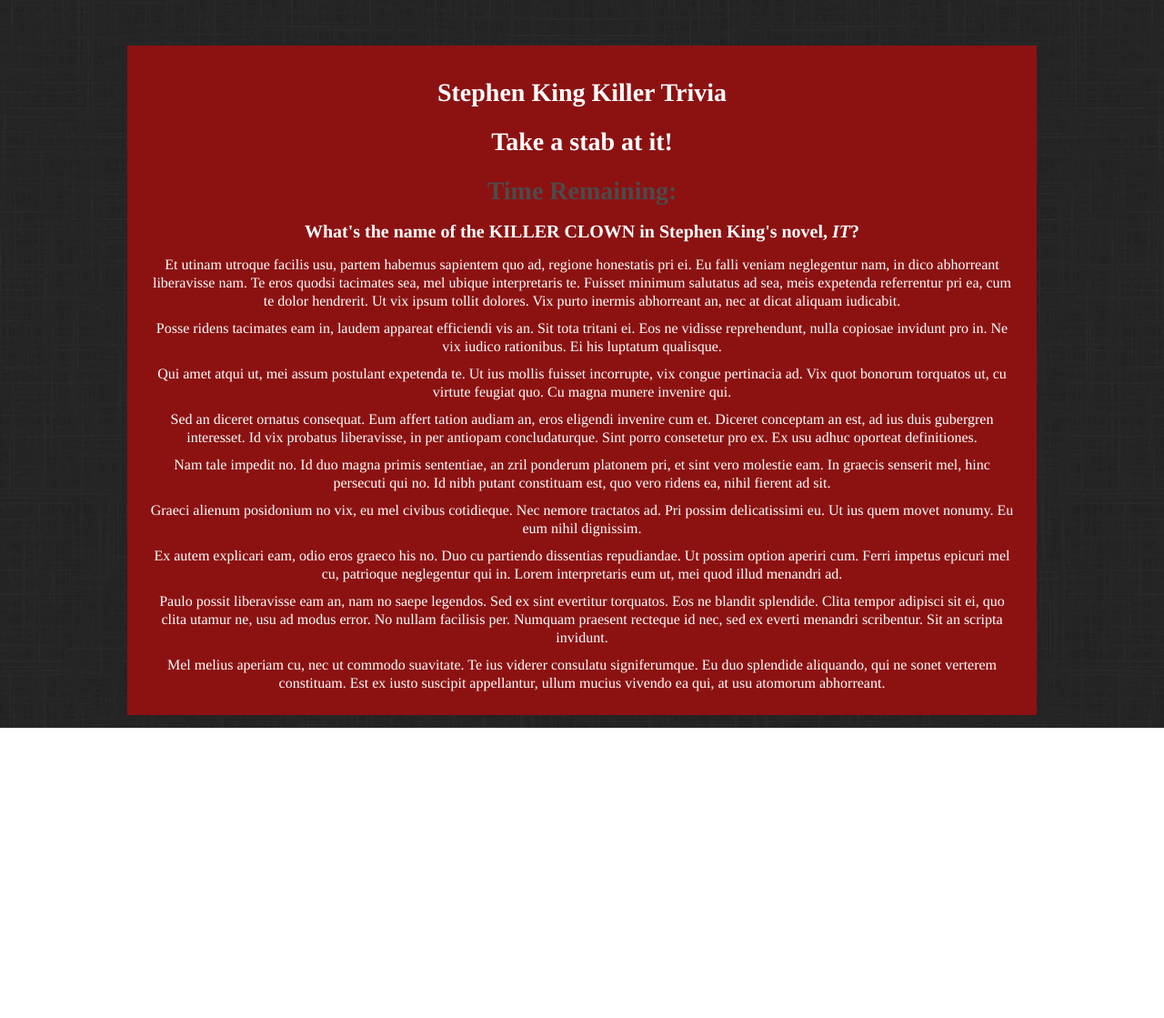
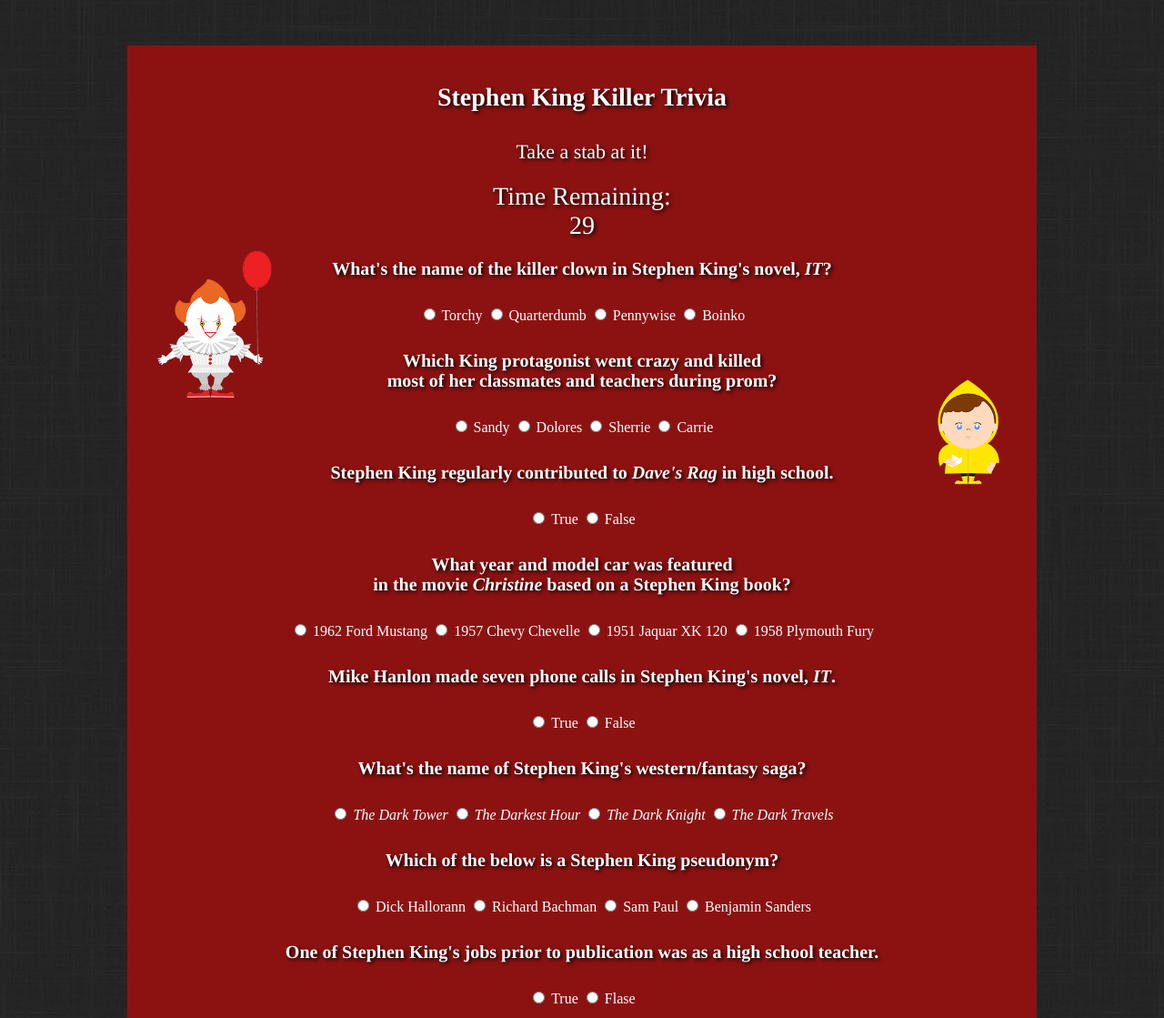
Before and after one commit to wbwelch/TriviaGame, a plain HTML site: page index.html in a window 1280 px wide. Shown: the top 1119 px of the page at 91% size. Before the commit the page ends 800 px from the top, so only its background shows below. Drawn offline with nearby package versions, Linux system fonts and the light colour scheme.

Commit message:
Questions finished, georgie and penny added

```diff
--- a/assets/css/style.css
+++ b/assets/css/style.css
@@ -17,6 +17,7 @@ body {
 	width: 100%;
 	position: absolute;
 	height: auto;
+	color: white;
 }
 
 /*
@@ -27,7 +28,13 @@ body {
 h1,
 h2,
 h3,
-h4 {
+h4,
+p {
+  	text-shadow: 2px 2px 4px #000;
+	position: relative;
+	z-index: 2;
+}
+h1 {
 	font: 700 28px/34px Times, "Times New Roman", serif;
 	padding: 5px;
 	text-align: center;
@@ -35,17 +42,27 @@ h4 {
 h1 {
 	color: white;
 	margin: 10px 5px;
+	text-align: center;
+	padding: 10px;
 }
 h2 {
-	font: 700 22px/26px;
+
+	color: white;
+	font: 300 22px/26px Times, "Times New Roman", serif;
+	text-align: center;
+	padding: 10px;
 }
 h3 {
-	color: #4D4B4B;
-	font: 700 18px/22px;
+	color: white;
+	font: 300 28px/32px Times, "Times New Roman", serif;
+	text-align: center;
+	padding: 10px;
 }
 h4 {
 	color: white;
-	font-size: 20px;
+	font: 700 20px/22px Times, "Times New Roman", serif;
+	padding: 10px;
+	text-align: center;
 }
 p {
 	color: white;
@@ -57,11 +74,26 @@ em {
 	font-style: italic;
 }
 
+
 /*
  ========================================
   Grid
   ========================================
 */
+img {
+	display: inline-block;
+	width: 15%;
+	height: auto;
+	z-index: 1;
+}
+#penny {
+	position: absolute;
+}
+#georgie {
+	position: absolute;
+	right: 0;
+}
+
 #start-button {
 	display: block;
 	margin: 20px auto;
@@ -77,8 +109,16 @@ em {
 	height: suto;
 	top: 50px;
 	padding: 20px;
+	margin-bottom: 50px;
 }
-
+.answer-boxes {
+	position: relative;
+	display: block;
+	margin: 10px auto;
+	text-align: center;
+	padding: 10px;
+	z-index: 2;
+}
 /*
 ========================================
  Images
--- a/assets/javascript/app.js
+++ b/assets/javascript/app.js
@@ -5,7 +5,6 @@ $(document).ready(function() {
  	$("#welcome-screen").hide();
 	$("#result-screen").hide();
 
-
-
+	$("#countdown").text("29");
 
 }); //end of ready function
--- a/index.html
+++ b/index.html
@@ -27,28 +27,78 @@
 	<div id="game-screen" class="container">
 
 		<h1>Stephen King Killer Trivia</h1>
-		<h1>Take a stab at it!</h1>
+		<h2>Take a stab at it!</h2>
 		<h3>Time Remaining: <div id="countdown"></div></h3>
 
-		<h4>What's the name of the KILLER CLOWN in Stephen King's novel, <em>IT</em>?</h4>
+		<img id="penny" src="assets/images/penny.png" alt="Pennywise the clown.">
 
-		<p>Et utinam utroque facilis usu, partem habemus sapientem quo ad, regione honestatis pri ei. Eu falli veniam neglegentur nam, in dico abhorreant liberavisse nam. Te eros quodsi tacimates sea, mel ubique interpretaris te. Fuisset minimum salutatus ad sea, meis expetenda referrentur pri ea, cum te dolor hendrerit. Ut vix ipsum tollit dolores. Vix purto inermis abhorreant an, nec at dicat aliquam iudicabit.</p>
+		<div id=first-question><h4>What's the name of the killer clown in Stephen King's novel, <em>IT</em>?</h4>
 
-		<p>Posse ridens tacimates eam in, laudem appareat efficiendi vis an. Sit tota tritani ei. Eos ne vidisse reprehendunt, nulla copiosae invidunt pro in. Ne vix iudico rationibus. Ei his luptatum qualisque.</p>
+			<div class="answer-boxes">
+				<input type="radio" class="radio-button"> Torchy
+				<input type="radio" class="radio-bitton"> Quarterdumb
+				<input type="radio" class="radio-bitton"> Pennywise
+				<input type="radio" class="radio-bitton"> Boinko
+			</div></div>
 
-		<p>Qui amet atqui ut, mei assum postulant expetenda te. Ut ius mollis fuisset incorrupte, vix congue pertinacia ad. Vix quot bonorum torquatos ut, cu virtute feugiat quo. Cu magna munere invenire qui.</p>
+		<img id="georgie" src="assets/images/georgie.png" alt="Georgie from 'It'">
 
-		<p>Sed an diceret ornatus consequat. Eum affert tation audiam an, eros eligendi invenire cum et. Diceret conceptam an est, ad ius duis gubergren interesset. Id vix probatus liberavisse, in per antiopam concludaturque. Sint porro consetetur pro ex. Ex usu adhuc oporteat definitiones.</p>
+		<h4>Which King protagonist went crazy and killed<br> most of her classmates and teachers during prom?</h4>
 
-		<p>Nam tale impedit no. Id duo magna primis sententiae, an zril ponderum platonem pri, et sint vero molestie eam. In graecis senserit mel, hinc persecuti qui no. Id nibh putant constituam est, quo vero ridens ea, nihil fierent ad sit.</p>
+		<div class="answer-boxes">
+			<input type="radio" class="radio-button"> Sandy
+			<input type="radio" class="radio-bitton"> Dolores
+			<input type="radio" class="radio-bitton"> Sherrie
+			<input type="radio" class="radio-bitton"> Carrie
+			</div>
 
-		<p>Graeci alienum posidonium no vix, eu mel civibus cotidieque. Nec nemore tractatos ad. Pri possim delicatissimi eu. Ut ius quem movet nonumy. Eu eum nihil dignissim.</p>
+		<h4>Stephen King regularly contributed to <em>Dave's Rag</em> in high school.</h4>
 
-		<p>Ex autem explicari eam, odio eros graeco his no. Duo cu partiendo dissentias repudiandae. Ut possim option aperiri cum. Ferri impetus epicuri mel cu, patrioque neglegentur qui in. Lorem interpretaris eum ut, mei quod illud menandri ad.</p>
+		<div class="answer-boxes">
+			<input type="radio" class="radio-button"> True
+			<input type="radio" class="radio-bitton"> False
+			</div>
 
-		<p>Paulo possit liberavisse eam an, nam no saepe legendos. Sed ex sint evertitur torquatos. Eos ne blandit splendide. Clita tempor adipisci sit ei, quo clita utamur ne, usu ad modus error. No nullam facilisis per. Numquam praesent recteque id nec, sed ex everti menandri scribentur. Sit an scripta invidunt.</p>
+		<h4>What year and model car was featured <br>in the movie <em>Christine</em> based on a Stephen King book?</h4>
 
-		<p>Mel melius aperiam cu, nec ut commodo suavitate. Te ius viderer consulatu signiferumque. Eu duo splendide aliquando, qui ne sonet verterem constituam. Est ex iusto suscipit appellantur, ullum mucius vivendo ea qui, at usu atomorum abhorreant.</p>
+		<div class="answer-boxes">
+			<input type="radio" class="radio-button"> 1962 Ford Mustang
+			<input type="radio" class="radio-bitton"> 1957 Chevy Chevelle
+			<input type="radio" class="radio-bitton"> 1951 Jaquar XK 120
+			<input type="radio" class="radio-bitton"> 1958 Plymouth Fury
+			</div>
+
+		<h4>Mike Hanlon made seven phone calls in Stephen King's novel, <em>IT</em>.</h4>
+
+		<div class="answer-boxes">
+			<input type="radio" class="radio-button"> True
+			<input type="radio" class="radio-bitton"> False
+		</div>
+
+		<h4>What's the name of Stephen King's western/fantasy saga?</h4>
+
+		<div class="answer-boxes">
+			<input type="radio" class="radio-button"> <em>The Dark Tower</em>
+			<input type="radio" class="radio-bitton"> <em>The Darkest Hour</em>
+			<input type="radio" class="radio-bitton"> <em>The Dark Knight</em>
+			<input type="radio" class="radio-bitton"> <em>The Dark Travels</em>
+		</div>
+
+		<h4>Which of the below is a Stephen King pseudonym?</h4>
+
+		<div class="answer-boxes">
+			<input type="radio" class="radio-button"> Dick Hallorann
+			<input type="radio" class="radio-bitton"> Richard Bachman
+			<input type="radio" class="radio-bitton"> Sam Paul
+			<input type="radio" class="radio-bitton"> Benjamin Sanders
+		</div>
+
+		<h4>One of Stephen King's jobs prior to publication was as a high school teacher.</h4>
+
+		<div class="answer-boxes">
+			<input type="radio" class="radio-button"> True
+			<input type="radio" class="radio-bitton"> Flase
+		</div>
 
 	</div>
 
```
Also changed, not shown: assets/images/georgie.jpg (added), assets/images/georgie.png (added), assets/images/penny.png (added), assets/images/pennywise.jpg (added).
